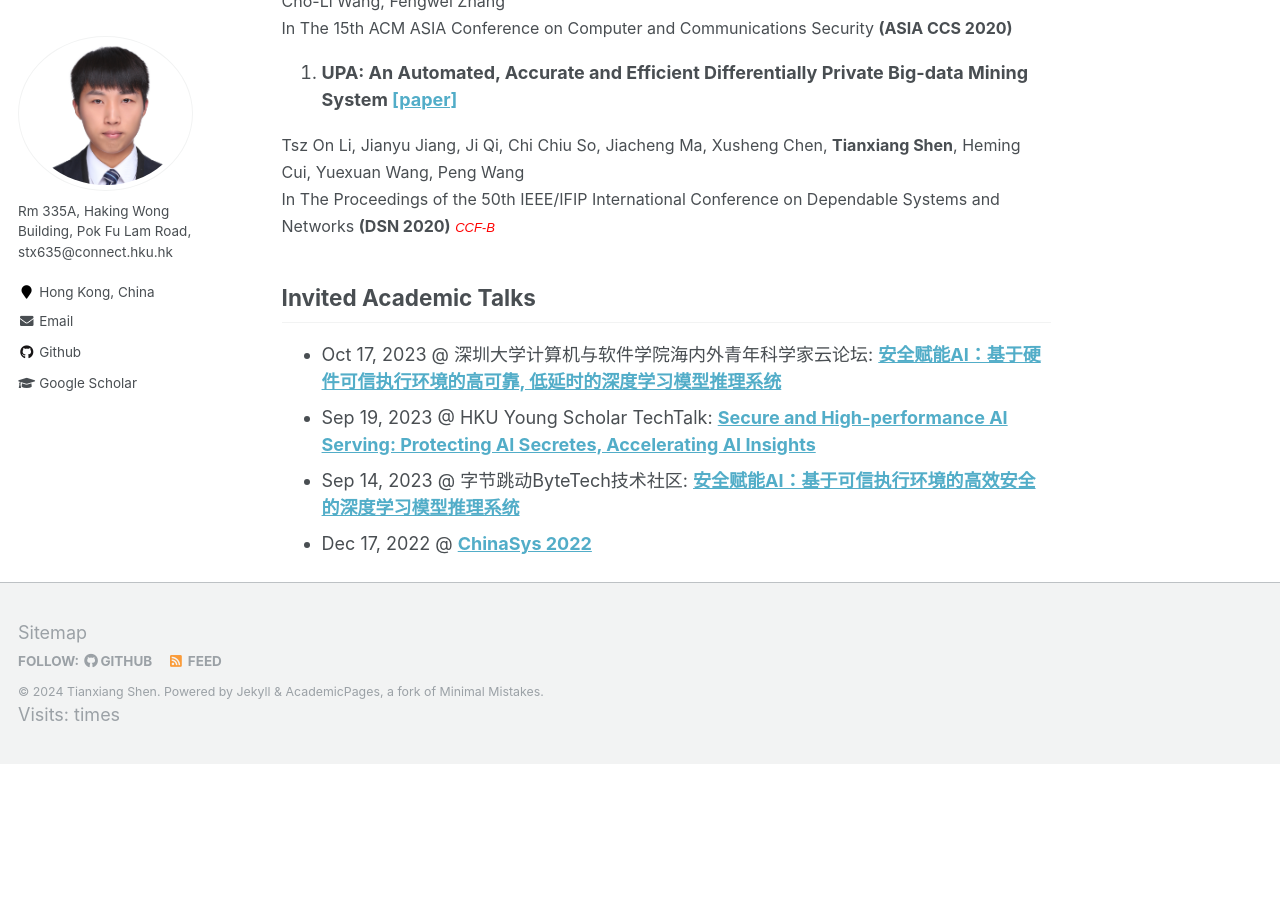
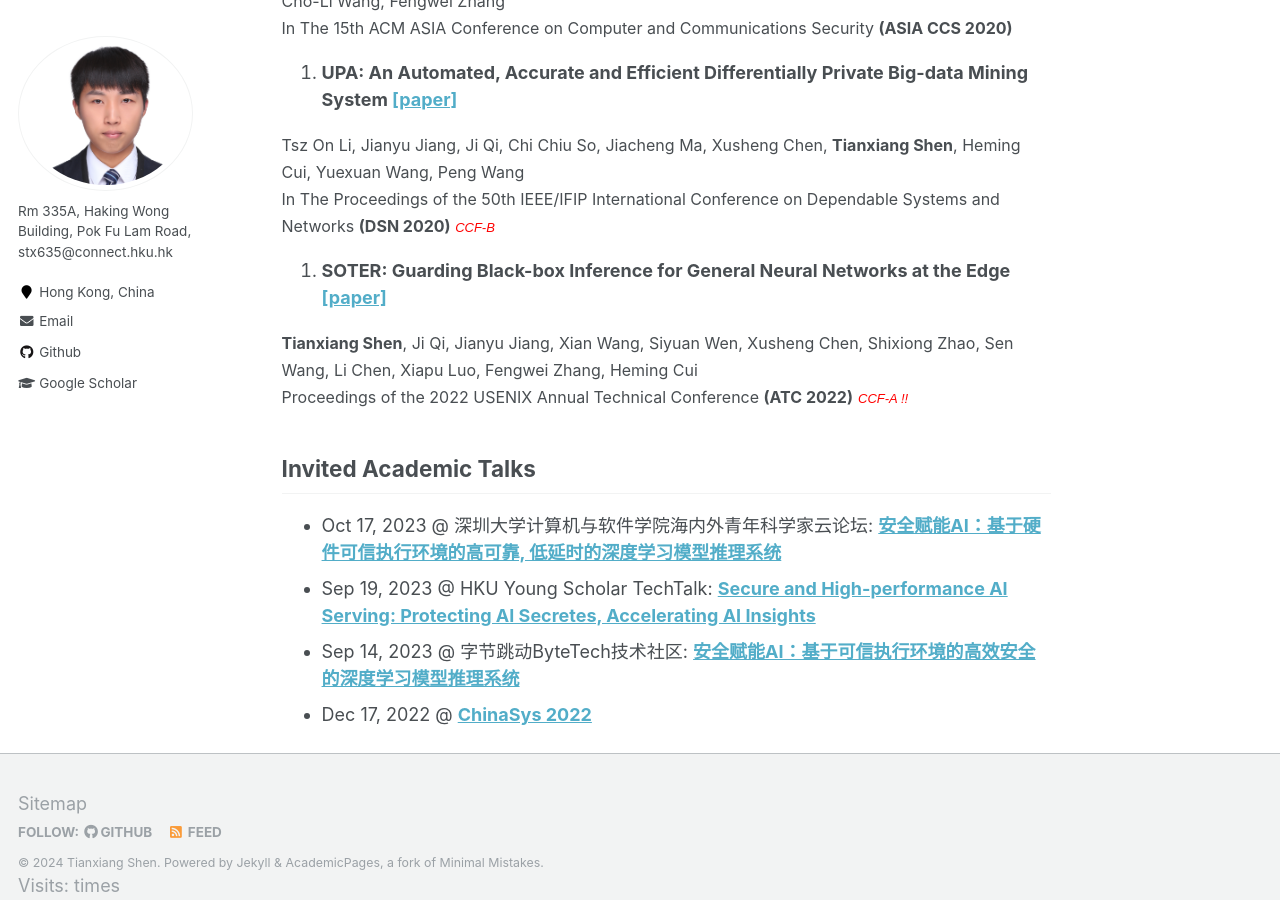
Before and after one commit to tianxiang999/tianxiang999.github.io, a Jekyll site: the page built from _pages/about.md, in a window 1280 px wide and 900 px high, scrolled down 2104 px. Built offline with Jekyll 4.4.1, drawn with Linux system fonts in a browser that asks for light colours; comment, search, counter and statistics services are not loaded; before the commit the page ends 2868 px from its top, so only the background shows below that.

Commit message:
Update about.md

```diff
--- a/_pages/about.md
+++ b/_pages/about.md
@@ -103,6 +103,13 @@ Publications
   <br>
    <font size="3">Tsz On Li, Jianyu Jiang, Ji Qi, Chi Chiu So, Jiacheng Ma, Xusheng Chen, <strong>Tianxiang Shen</strong>, Heming Cui, Yuexuan Wang, Peng Wang<br>In The Proceedings of the 50th IEEE/IFIP International Conference on Dependable Systems and Networks <strong>(DSN 2020)</strong> </font><font size="2" face="arial" color="red"><i>CCF-B</i></font>
 
+10. <strong>SOTER: Guarding Black-box Inference for General Neural Networks at the Edge [[paper]](https://www.usenix.org/system/files/atc22-shen.pdf)</strong>
+  <br>
+   <font size="3"><strong>Tianxiang Shen</strong>, Ji Qi, Jianyu Jiang, Xian
+   Wang, Siyuan Wen, Xusheng Chen, Shixiong Zhao, Sen Wang, Li Chen, Xiapu Luo,
+   Fengwei Zhang, Heming Cui<br>Proceedings of the 2022 USENIX Annual Technical
+   Conference <strong>(ATC 2022)</strong></font><font size="2" face="arial"
+   color="red"><i>CCF-A !!</i></font>
 
 
 
```
